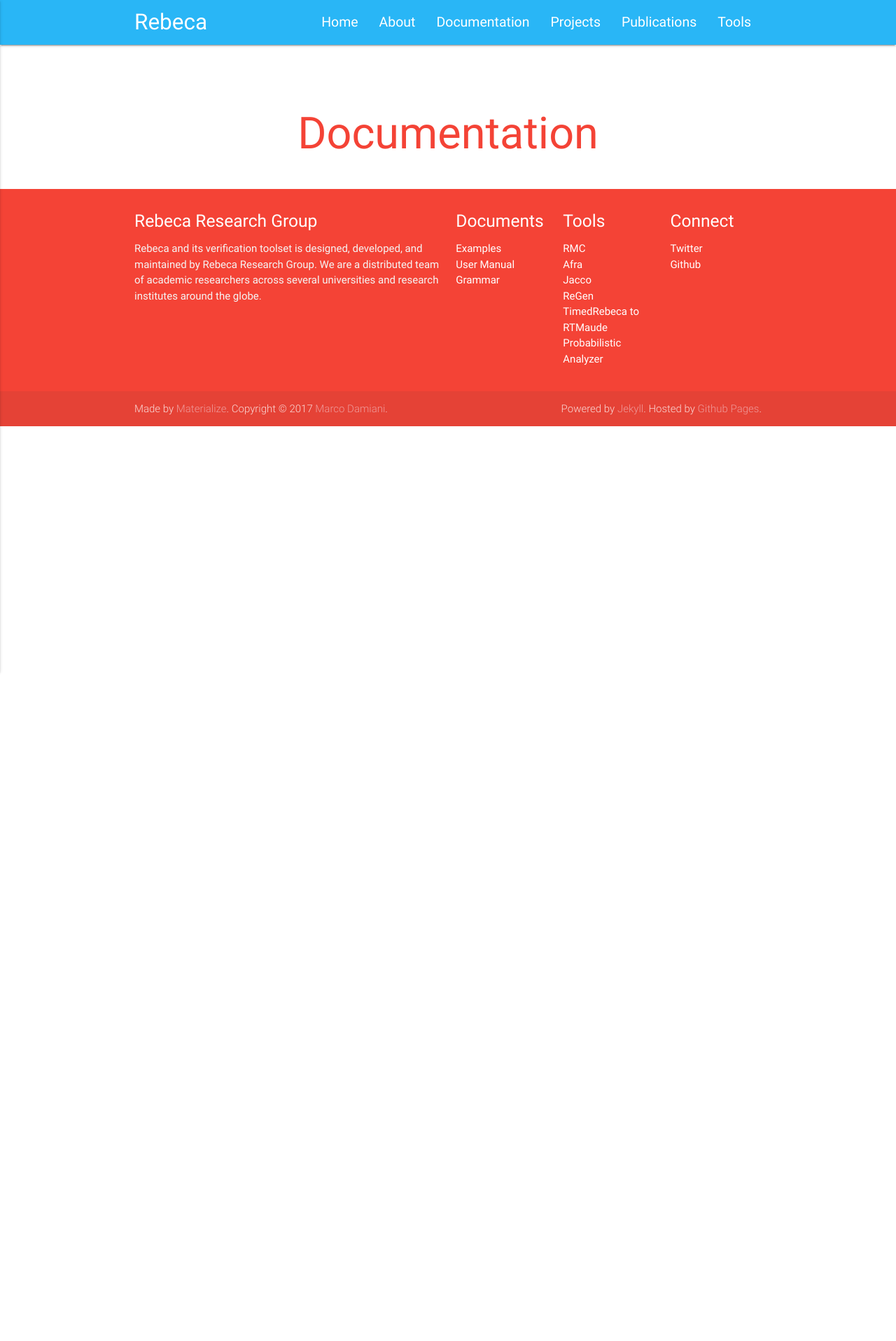
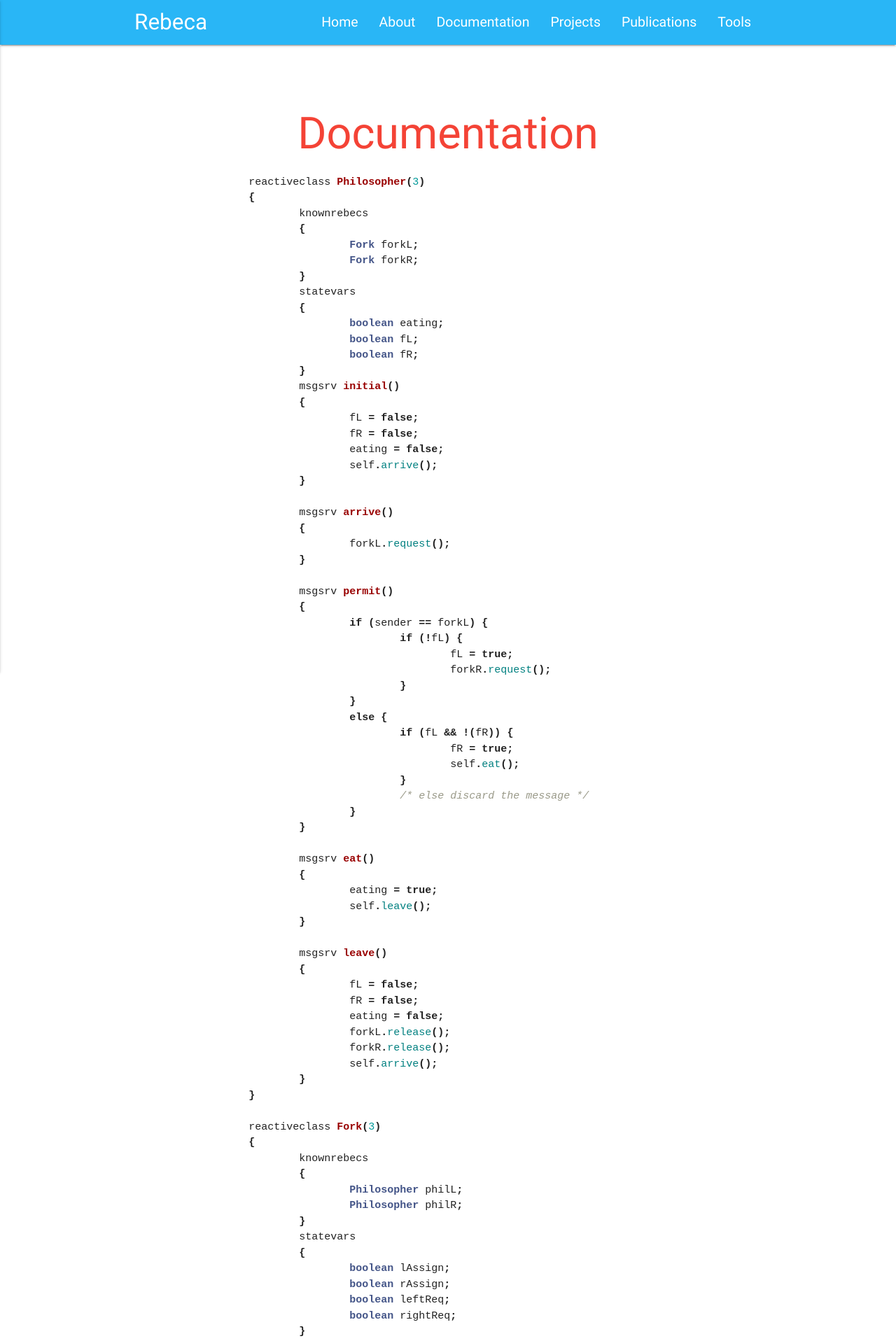
Before and after one commit to rebeca-lang/rebeca-lang.github.io, a Jekyll site: the page built from docs.md, in a window 1280 px wide. Shown: the top 1916 px of the page at 70% size. Built offline with Jekyll 4.4.1, drawn with Linux system fonts in a browser that asks for light colours; before the commit the page ends 900 px from its top, so only the background shows below that; some of the changed text lies outside the part shown.

Commit message:
Add syntax highlighting support with a sample rebeca code

```diff
--- /dev/null
+++ b/_sass/_syntax.scss
@@ -0,0 +1,59 @@
+.highlight .c { color: #999988; font-style: italic } /* Comment */
+.highlight .err { color: #a61717; background-color: #e3d2d2 } /* Error */
+.highlight .k { font-weight: bold } /* Keyword */
+.highlight .o { font-weight: bold } /* Operator */
+.highlight .cm { color: #999988; font-style: italic } /* Comment.Multiline */
+.highlight .cp { color: #999999; font-weight: bold } /* Comment.Preproc */
+.highlight .c1 { color: #999988; font-style: italic } /* Comment.Single */
+.highlight .cs { color: #999999; font-weight: bold; font-style: italic } /* Comment.Special */
+.highlight .gd { color: #000000; background-color: #ffdddd } /* Generic.Deleted */
+.highlight .gd .x { color: #000000; background-color: #ffaaaa } /* Generic.Deleted.Specific */
+.highlight .ge { font-style: italic } /* Generic.Emph */
+.highlight .gr { color: #aa0000 } /* Generic.Error */
+.highlight .gh { color: #999999 } /* Generic.Heading */
+.highlight .gi { color: #000000; background-color: #ddffdd } /* Generic.Inserted */
+.highlight .gi .x { color: #000000; background-color: #aaffaa } /* Generic.Inserted.Specific */
+.highlight .go { color: #888888 } /* Generic.Output */
+.highlight .gp { color: #555555 } /* Generic.Prompt */
+.highlight .gs { font-weight: bold } /* Generic.Strong */
+.highlight .gu { color: #aaaaaa } /* Generic.Subheading */
+.highlight .gt { color: #aa0000 } /* Generic.Traceback */
+.highlight .kc { font-weight: bold } /* Keyword.Constant */
+.highlight .kd { font-weight: bold } /* Keyword.Declaration */
+.highlight .kp { font-weight: bold } /* Keyword.Pseudo */
+.highlight .kr { font-weight: bold } /* Keyword.Reserved */
+.highlight .kt { color: #445588; font-weight: bold } /* Keyword.Type */
+.highlight .m { color: #009999 } /* Literal.Number */
+.highlight .s { color: #d14 } /* Literal.String */
+.highlight .na { color: #008080 } /* Name.Attribute */
+.highlight .nb { color: #0086B3 } /* Name.Builtin */
+.highlight .nc { color: #445588; font-weight: bold } /* Name.Class */
+.highlight .no { color: #008080 } /* Name.Constant */
+.highlight .ni { color: #800080 } /* Name.Entity */
+.highlight .ne { color: #990000; font-weight: bold } /* Name.Exception */
+.highlight .nf { color: #990000; font-weight: bold } /* Name.Function */
+.highlight .nn { color: #555555 } /* Name.Namespace */
+.highlight .nt { color: #000080 } /* Name.Tag */
+.highlight .nv { color: #008080 } /* Name.Variable */
+.highlight .ow { font-weight: bold } /* Operator.Word */
+.highlight .w { color: #bbbbbb } /* Text.Whitespace */
+.highlight .mf { color: #009999 } /* Literal.Number.Float */
+.highlight .mh { color: #009999 } /* Literal.Number.Hex */
+.highlight .mi { color: #009999 } /* Literal.Number.Integer */
+.highlight .mo { color: #009999 } /* Literal.Number.Oct */
+.highlight .sb { color: #d14 } /* Literal.String.Backtick */
+.highlight .sc { color: #d14 } /* Literal.String.Char */
+.highlight .sd { color: #d14 } /* Literal.String.Doc */
+.highlight .s2 { color: #d14 } /* Literal.String.Double */
+.highlight .se { color: #d14 } /* Literal.String.Escape */
+.highlight .sh { color: #d14 } /* Literal.String.Heredoc */
+.highlight .si { color: #d14 } /* Literal.String.Interpol */
+.highlight .sx { color: #d14 } /* Literal.String.Other */
+.highlight .sr { color: #009926 } /* Literal.String.Regex */
+.highlight .s1 { color: #d14 } /* Literal.String.Single */
+.highlight .ss { color: #990073 } /* Literal.String.Symbol */
+.highlight .bp { color: #999999 } /* Name.Builtin.Pseudo */
+.highlight .vc { color: #008080 } /* Name.Variable.Class */
+.highlight .vg { color: #008080 } /* Name.Variable.Global */
+.highlight .vi { color: #008080 } /* Name.Variable.Instance */
+.highlight .il { color: #009999 } /* Literal.Number.Integer.Long */
--- a/_sass/main.scss
+++ b/_sass/main.scss
@@ -69,3 +69,5 @@ p.rss-subscribe {
 nav ul a {
 	font-size: 1.3rem;
 }
+
+@import "_syntax";
--- a/docs.md
+++ b/docs.md
@@ -3,3 +3,145 @@ layout: page
 title: Documentation
 
 ---
+{% highlight java %}
+
+
+reactiveclass Philosopher(3)
+{
+	knownrebecs
+	{
+		Fork forkL;
+		Fork forkR;
+	}
+	statevars
+	{
+		boolean eating;
+		boolean fL;
+		boolean fR;
+	}
+	msgsrv initial()
+	{
+		fL = false;
+		fR = false;
+		eating = false;
+		self.arrive();
+	}
+
+	msgsrv arrive()
+	{
+		forkL.request();
+	}
+
+	msgsrv permit()
+	{
+		if (sender == forkL) {
+			if (!fL) {
+				fL = true;
+				forkR.request();
+			}
+		}
+		else {
+			if (fL && !(fR)) {
+				fR = true;
+				self.eat();
+			}
+			/* else discard the message */
+		}
+	}
+
+	msgsrv eat()
+	{
+		eating = true;
+		self.leave();
+	}
+
+	msgsrv leave()
+	{
+		fL = false;
+		fR = false;
+		eating = false;
+		forkL.release();
+		forkR.release();
+		self.arrive();
+	}
+}
+
+reactiveclass Fork(3)
+{
+	knownrebecs
+	{
+		Philosopher philL;
+		Philosopher philR;
+	}
+	statevars
+	{
+		boolean lAssign;
+		boolean rAssign;
+		boolean leftReq;
+		boolean rightReq;
+	}
+	msgsrv initial()
+	{
+		lAssign = false;
+		rAssign = false;
+		leftReq = false;
+		rightReq = false;
+	}
+
+	msgsrv request()
+	{
+		if (sender == philL) {
+			if (!leftReq) {
+				leftReq = true;
+				if (!rAssign) {
+					lAssign = true;
+					philL.permit();
+				}
+			}
+			/* else discard message */
+		}
+		else {
+			if (!rightReq) {
+				rightReq = true;
+				if (!lAssign) {
+					rAssign = true;
+					philR.permit();
+				}
+			}
+			/* else discard message */
+		}
+	}
+	msgsrv release()
+	{
+		if (sender == philL && lAssign){
+			leftReq = false;
+			lAssign = false;
+			if (rightReq) {
+				rAssign=true;
+				philR.permit();
+			}
+		}
+		if (sender == philR && rAssign){
+			rAssign = false;
+			rightReq = false;
+			if (leftReq) {
+				lAssign=true;
+				philL.permit();
+			}
+		}
+	}
+}
+
+main
+{
+       Philosopher phil0(fork0, fork2):();
+       Philosopher phil1(fork0, fork1):();
+       Philosopher phil2(fork1, fork2):();
+
+       Fork fork0(phil0, phil1):();
+       Fork fork1(phil1, phil2):();
+       Fork fork2(phil2, phil0):();
+}
+
+
+{% endhighlight %}
```
